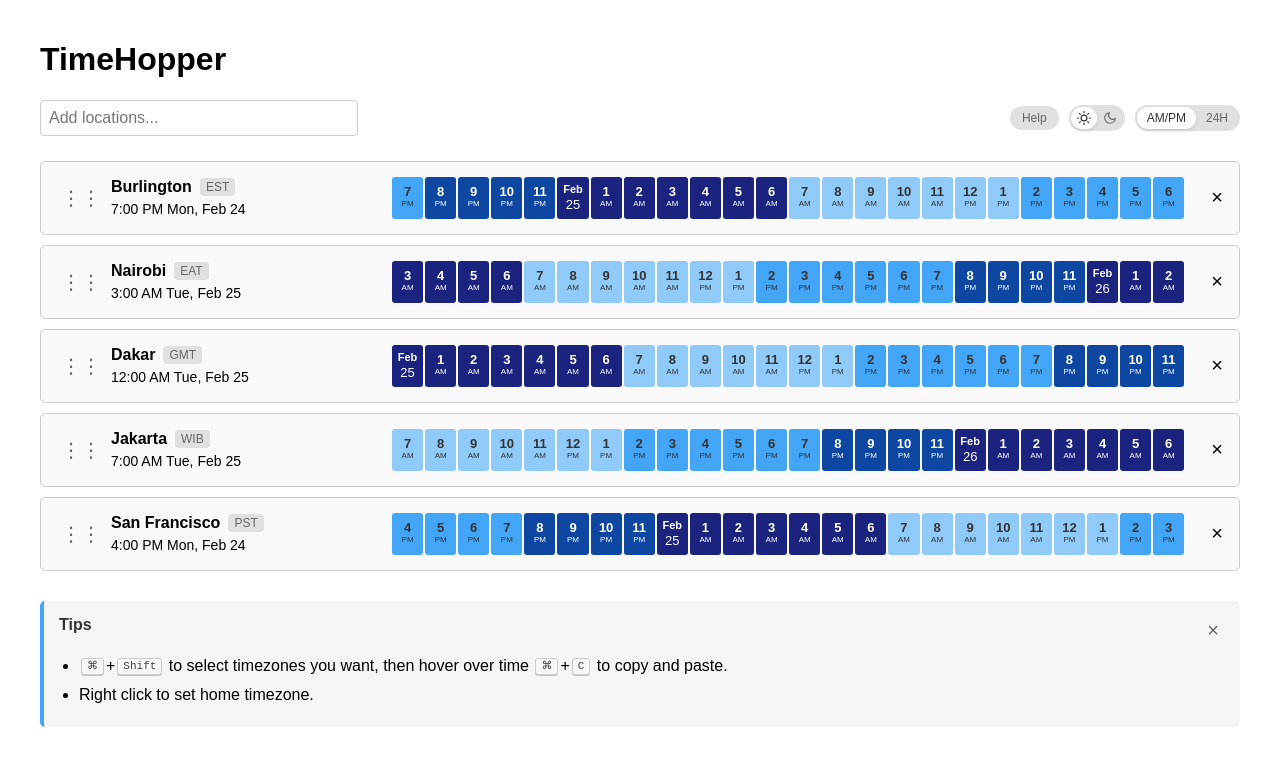
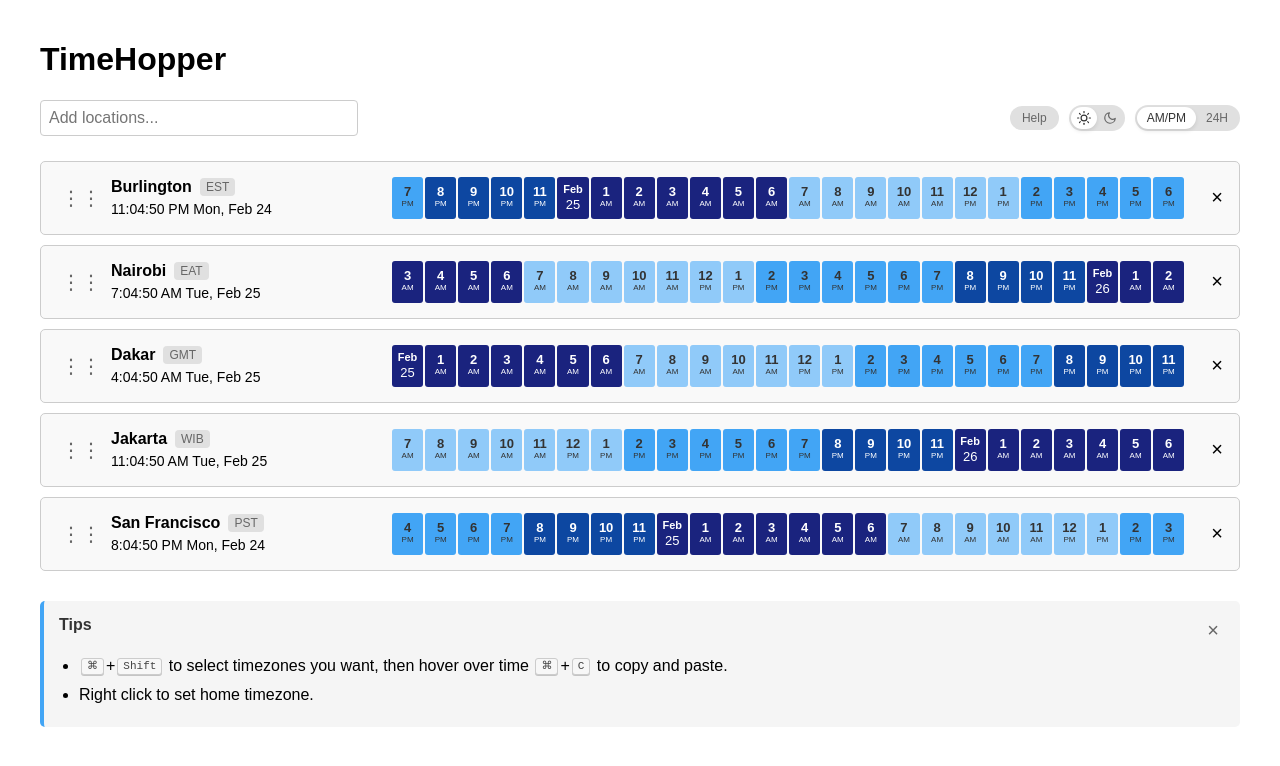
Before and after one commit to mberg/timehopper, a React (Create React App) app: page / in a window 1280 px wide. Shown: the top 766 px of the page. Built offline with nearby package versions, Linux system fonts and the light colour scheme.

Commit message:
make time live again

```diff
--- a/src/App.js
+++ b/src/App.js
@@ -28,7 +28,8 @@ const DraggableTimezoneRow = ({
   isSelected,
   onRowSelect,
   isHomeTimezone,
-  setHomeCity
+  setHomeCity,
+  currentTime
 }) => {
   const ref = useRef(null);
   const [isHovered, setIsHovered] = useState(false);
@@ -121,7 +122,7 @@ const DraggableTimezoneRow = ({
   }, [showContextMenu]);
 
   // Get the current time in this city's timezone
-  const cityDateTime = DateTime.fromISO(referenceDateTime.toISO(), { zone: city.timezone });
+  const cityDateTime = currentTime.setZone(city.timezone);
 
   return (
     <div
@@ -380,17 +381,27 @@ function App() {
     setSelectedCities(updatedCities);
   };
 
-  // Get formatted time for a city
+  // Add state for current time
+  const [currentTime, setCurrentTime] = useState(DateTime.now());
+
+  // Update current time every second
+  useEffect(() => {
+    const timer = setInterval(() => {
+      setCurrentTime(DateTime.now());
+    }, 1000);
+
+    return () => clearInterval(timer);
+  }, []);
+
+  // Function to get formatted current time for a city
   const getTimeForCity = (city) => {
-    // Create a DateTime object in the city's timezone based on the reference time
-    const cityTime = referenceDateTime.setZone(city.timezone);
+    const cityTime = currentTime.setZone(city.timezone);
 
-    // Format the time based on user preference
-    return cityTime.toLocaleString({
-      hour: 'numeric',
-      minute: '2-digit',
-      hour12: !use24HourFormat
-    });
+    if (use24HourFormat) {
+      return cityTime.toFormat('HH:mm:ss');
+    } else {
+      return cityTime.toFormat('h:mm:ss a');
+    }
   };
 
   // Generate timeline for a city
@@ -414,25 +425,27 @@ function App() {
       // Format the time string based on user preference
       let timeStr;
 
-      if (use24HourFormat) {
-        // 24-hour format: "01" to "24" (no ":00")
-        timeStr = localSlotTime.toFormat('HH');
+      // Special case for midnight (when hour is 0) - show date instead for both formats
+      if (localHour === 0) {
+        // Format as "Mar\n3" (month and day)
+        const month = localSlotTime.toFormat('MMM');
+        const day = localSlotTime.toFormat('d');
 
-        // Add minutes if there's a half-hour offset
-        if (hasHalfHourOffset) {
-          timeStr = localSlotTime.toFormat('HH:mm');
-        }
+        timeStr = `${month}\n${day}`;
       } else {
-        // 12-hour format: Single digit with AM/PM
-        // Special case for midnight (when hour is 0) - show date instead
-        if (localHour === 0) {
-          // Format as "Mar\n3" (month and day)
-          const month = localSlotTime.toFormat('MMM');
-          const day = localSlotTime.toFormat('d');
+        if (use24HourFormat) {
+          // 24-hour format: "01" to "23" (no ":00")
+          timeStr = localSlotTime.toFormat('HH');
 
-          timeStr = `${month}\n${day}`;
+          // Add minutes if there's a half-hour offset
+          if (hasHalfHourOffset) {
+            timeStr = localSlotTime.toFormat('HH:mm');
+          }
+
+          // Add a newline for consistent layout
+          timeStr = `${timeStr}\n`;
         } else {
-          // Regular hour formatting (1-12 without ":00")
+          // 12-hour format: Single digit with AM/PM
           const hour12 = localHour % 12 || 12; // Convert 0 to 12
           const period = localHour >= 12 ? 'PM' : 'AM';
 
@@ -470,7 +483,7 @@ function App() {
         hour: i,
         timeOfDay: timeOfDay,
         isHalfHour: hasHalfHourOffset,
-        isMidnight: localHour === 0 && !use24HourFormat,
+        isMidnight: localHour === 0, // Now for both formats
         dateTime: localSlotTime
       });
     }
@@ -736,6 +749,7 @@ function App() {
               onRowSelect={handleRowSelection}
               isHomeTimezone={city.name === homeTimezone}
               setHomeCity={setHomeCity}
+              currentTime={currentTime}
             />
           ))}
         </div>
```
